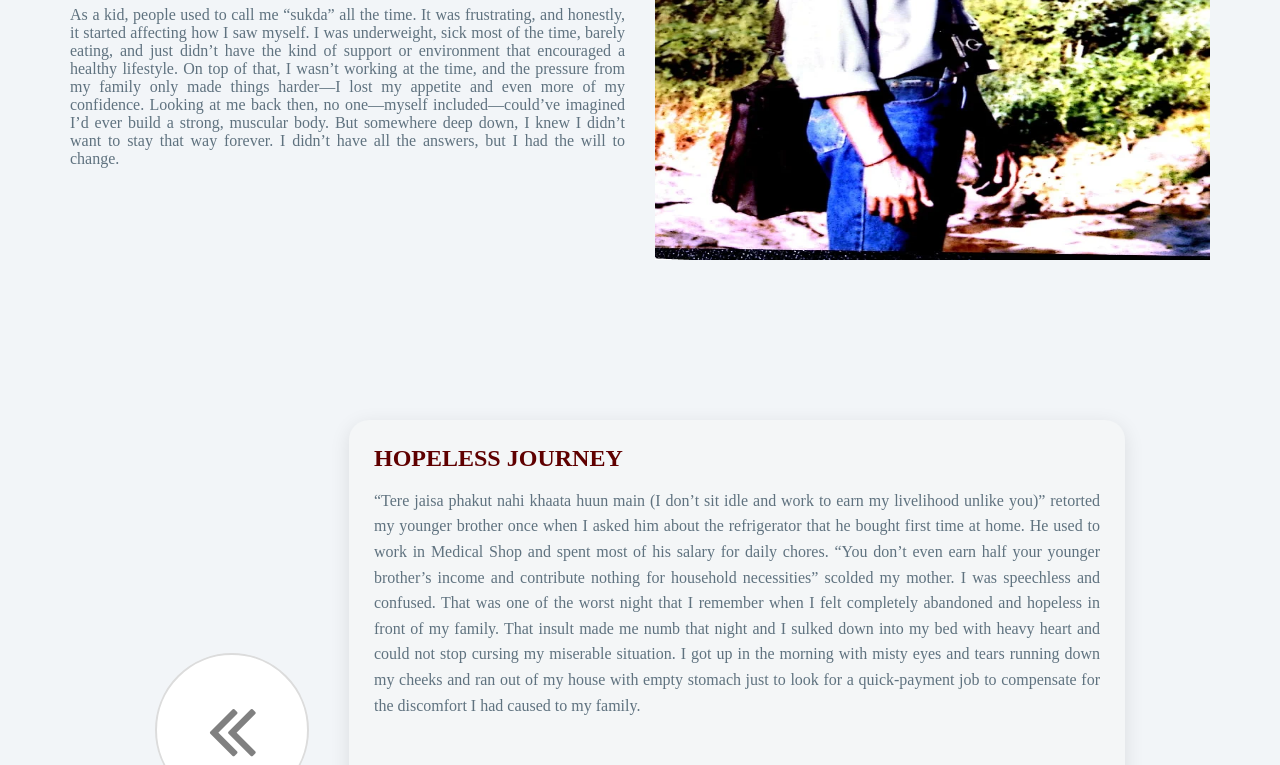
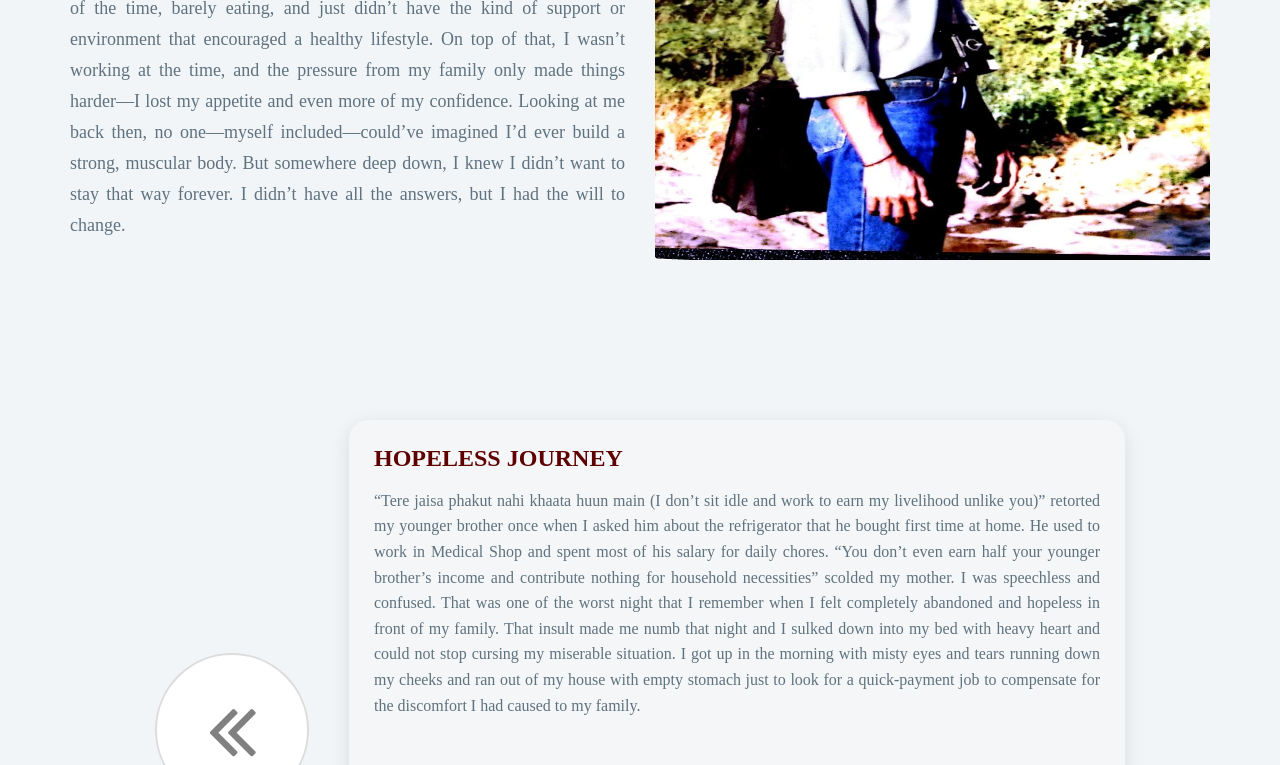
Before and after one commit to pradeep805826/vc-fitness, a website: page about-us/vinod channa story.html in a window 1280 px wide. Shown: the part 366-1131 px from the top of the page. Drawn offline with Linux system fonts and the light colour scheme.

Commit message:
Update vinod channa story.css

```diff
--- a/about-us/vinod channa story.css
+++ b/about-us/vinod channa story.css
@@ -1,6 +1,9 @@
 body {
     background: #f2f5f8;
     margin: 0;
+}
+html,body{
+        overflow-x: hidden;
 }
 
 .clr {
@@ -221,6 +224,7 @@ h1 {
         flex-direction: column;
         /* Stack items vertically */
         gap: 30px;
+
         /* Maintain gap between stacked items */
     }
 
@@ -284,3 +288,32 @@ blockquote {
     bottom: 132px;
     right: 3rem;
 }
+.title-h5{
+        font-size: 18px;
+    color: #5F727F;
+    font-weight: 200;
+    line-height: 31px;
+    text-decoration: none solid rgb(95, 114, 127);
+}
+
+.animate-on-scroll {
+    opacity: 0;
+    transform: translateX(100px);
+    transition: all 0.8s ease-out;
+  }
+
+    .animate-on-scroll.show {
+      opacity: 1;
+      transform: translateX(0);
+     }
+
+    .animate-left-on-scroll {
+     opacity: 0;
+     transform: translateX(-100px);
+     transition: all 0.8s ease-out;
+    }
+
+    .animate-left-on-scroll.show {
+     opacity: 1;
+     transform: translateX(0);
+    }
```
